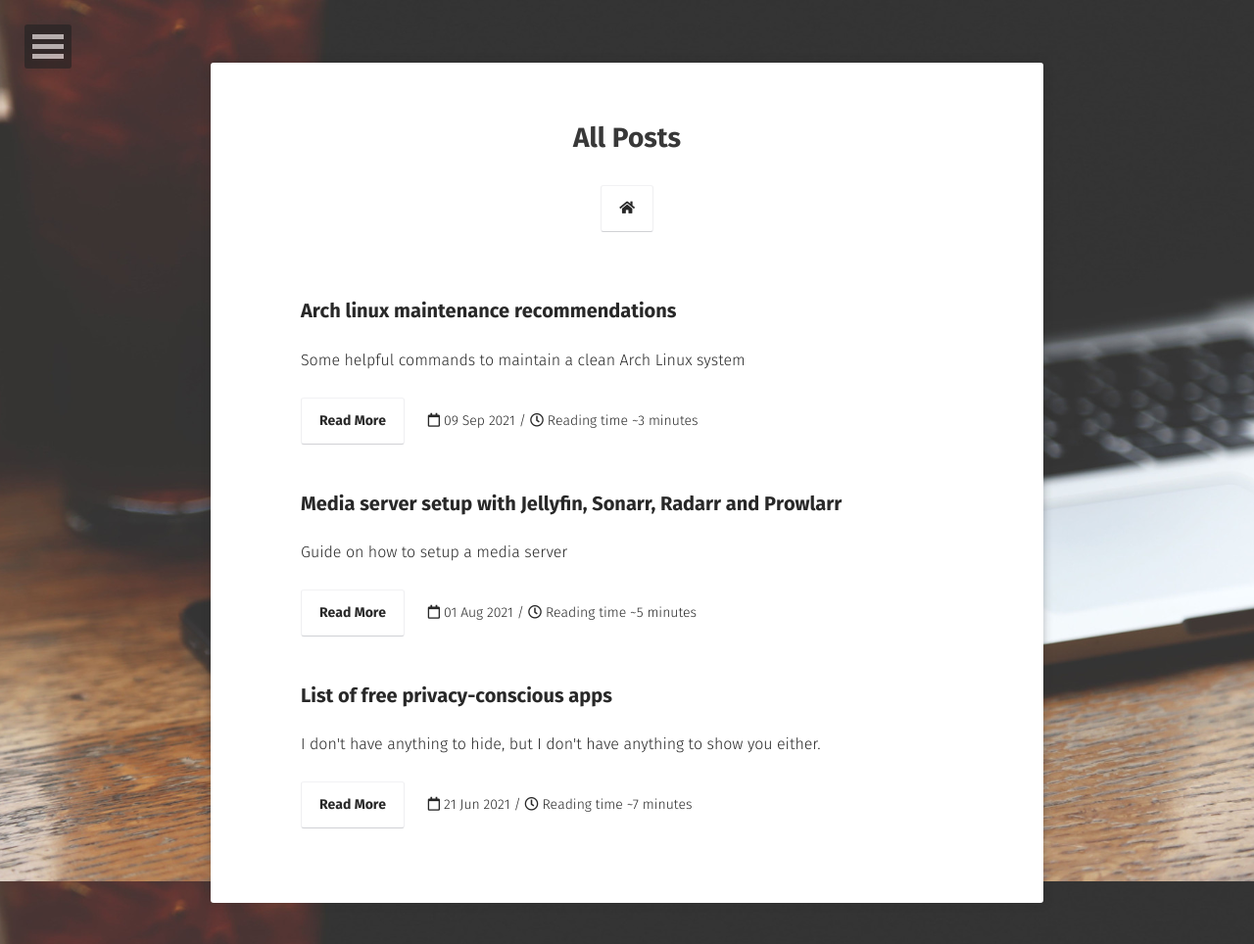
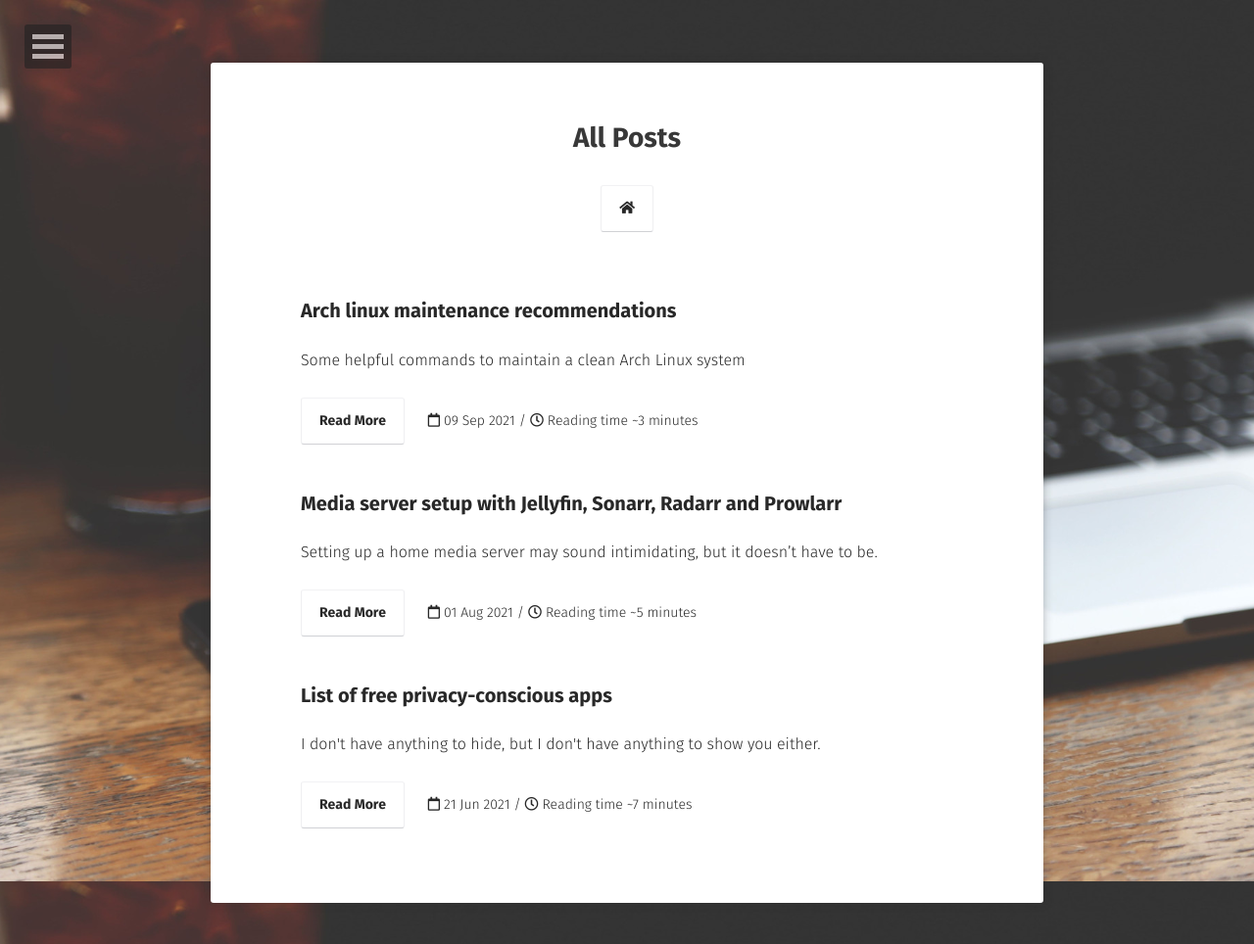
Before and after one commit to FuzzyGrim/blog, a Jekyll site: the page built from posts/index.md, in a window 1280 px wide. Shown: the whole page at 98% size. Built offline with Jekyll 4.4.1, drawn with Linux system fonts in a browser that asks for light colours; some web fonts are replaced.

Commit message:
change description

```diff
--- a/_posts/posts/2021-08-01-jellyfin.md
+++ b/_posts/posts/2021-08-01-jellyfin.md
@@ -2,7 +2,7 @@
 layout: post
 title: "Media server setup with Jellyfin, Sonarr, Radarr and Prowlarr"
 date: 2021-08-01
-excerpt: "Guide on how to setup a media server"
+excerpt: "Setting up a home media server may sound intimidating, but it doesn’t have to be."
 tags: [self-hosting, foss, tutorial]
 ---
 
@@ -17,7 +17,7 @@ You know how you have to manually download the episodes of the shows you like an
 ## Jellyfin configuration
 Install the latest Jellyfin server from [here](https://jellyfin.org/downloads/). On MacOS, remember to move the application to the Application folder. On Arch Linux, you can install Jellyfin from the AUR as [jellyfin-bin](https://aur.archlinux.org/packages/jellyfin-bin/) and start the service with this command: <code>sudo systemctl enable --now  jellyfin.service</code>
 
-After installing Jellyfin, you should first find out the IP of your server. On MacOs you can find it by going to System Preferences > Network > Advanced > TCP / IP > IPv4 Address. It's usually 192.168.1.** in my case it's 192.168.1.38.
+After installing Jellyfin, you should first find out the IP of your server. On MacOs you can find it by going to System Preferences > Network > Advanced > TCP / IP > IPv4 Address. It's usually 192.168.1.__ in my case it's 192.168.1.38.
 
 Now start Jellyfin and navigate in your browser to <http://your-server-ip:8096>. You should see an output like the following:
 
```
